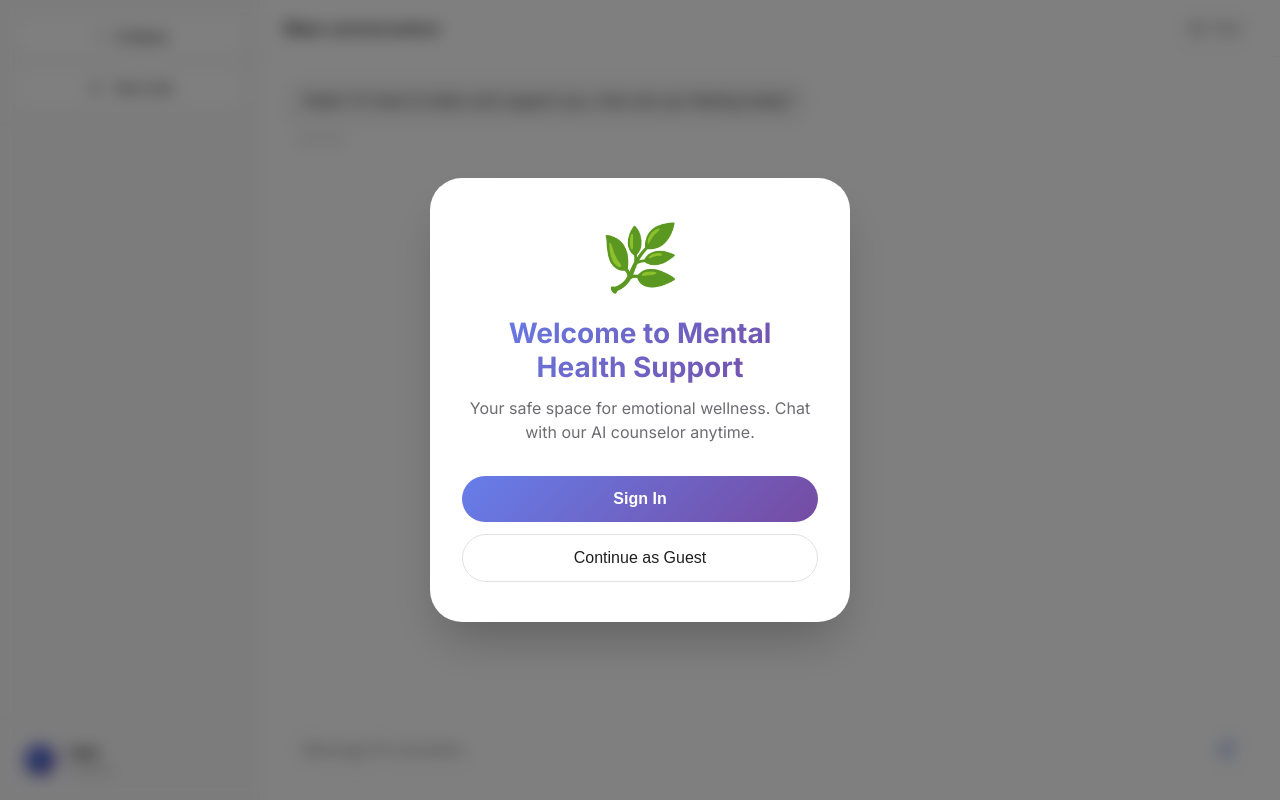
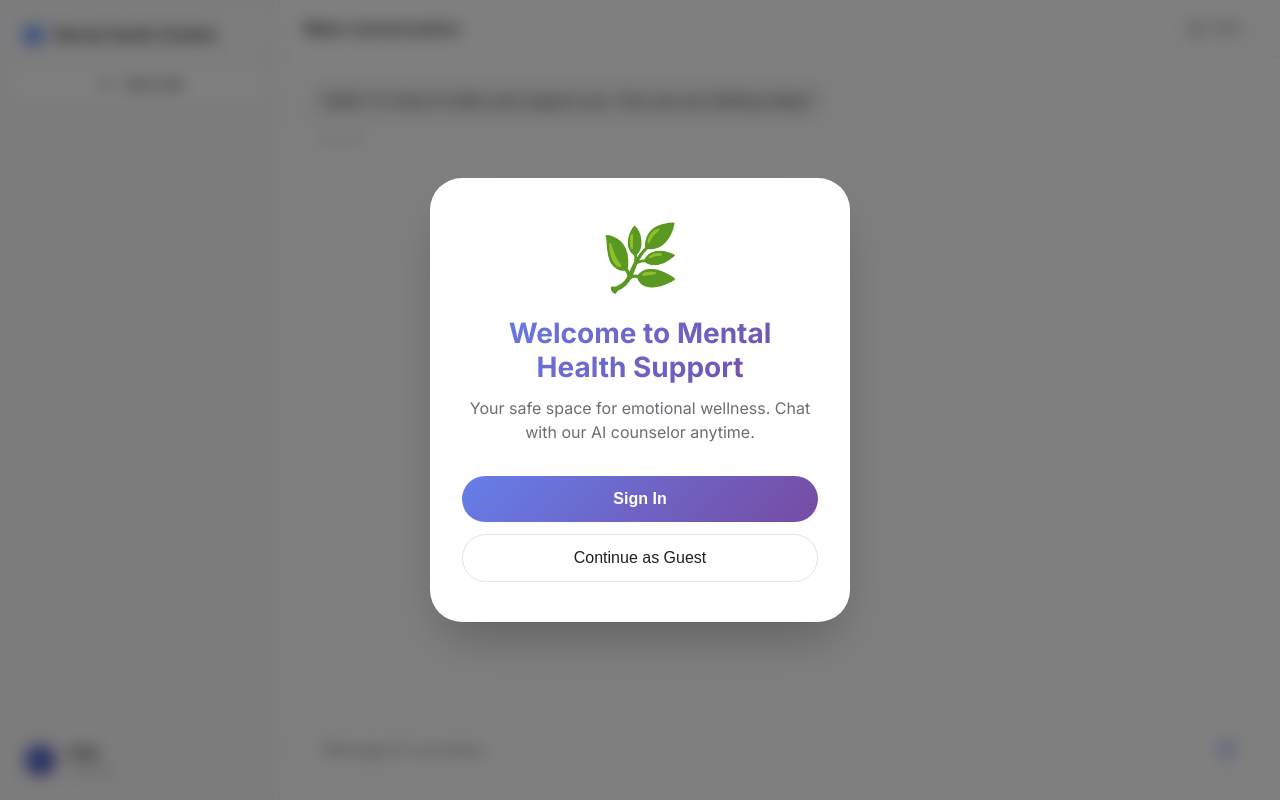
Before and after one commit to Jacob7179/Intelligence-Mental-Health-Chatbot, a Flask app: page / in a window 1280 px wide. Run offline with Flask 3, Linux system fonts and the light colour scheme.

Commit message:
Enhance sidebar layout with new header design and toggle button adjustments

```diff
--- a/templates/chat.html
+++ b/templates/chat.html
@@ -31,7 +31,7 @@
 
         /* SIDEBAR - Premium ChatGPT Style */
         .sidebar {
-            width: 260px;
+            width: 280px;
             background-color: #f9f9fb;
             display: flex;
             flex-direction: column;
@@ -1101,6 +1101,98 @@
             cursor: not-allowed;
             transform: none;
         }
+        /* Sidebar header - new stacked layout */
+        .sidebar-header {
+            display: flex;
+            flex-direction: column;
+            gap: 12px;
+            padding: 16px;
+            border-bottom: 1px solid rgba(0,0,0,0.05);
+            margin-bottom: 12px;
+        }
+
+        .sidebar-top {
+            display: flex;
+            align-items: center;
+            justify-content: space-between;
+            width: 100%;
+        }
+
+        .logo-area {
+            display: flex;
+            align-items: center;
+            gap: 10px;
+            overflow: hidden;
+        }
+
+        .sidebar-icon {
+            width: 28px;
+            height: 28px;
+            flex-shrink: 0;
+        }
+
+        .app-title {
+            font-size: 15px;
+            font-weight: 600;
+            color: #1f1f1f;
+            white-space: nowrap;
+            overflow: hidden;
+            text-overflow: ellipsis;
+        }
+
+        /* Toggle button - remove full width, keep compact */
+        .sidebar-toggle-btn {
+            width: auto;
+            height: 36px;
+            background: #ffffff;
+            border: 1px solid rgba(0,0,0,0.08);
+            border-radius: 10px;
+            display: flex;
+            align-items: center;
+            justify-content: center;
+            gap: 6px;
+            cursor: pointer;
+            transition: all 0.2s ease;
+            background-color: #fff;
+            box-shadow: 0 1px 2px rgba(0,0,0,0.02);
+            font-size: 13px;
+            font-weight: 500;
+            color: #1f1f1f;
+            padding: 0 12px;
+        }
+
+        .sidebar-toggle-btn:hover {
+            background: #f0f0f4;
+            border-color: rgba(0,0,0,0.12);
+            transform: translateY(-1px);
+        }
+
+        .sidebar-toggle-btn svg {
+            width: 14px;
+            height: 14px;
+            transition: transform 0.25s ease;
+            stroke: #5e5e66;
+            stroke-width: 2;
+        }
+
+        /* Adjust collapsed state - hide app title text, keep icon */
+        .sidebar.collapsed .app-title {
+            display: none;
+        }
+
+        .sidebar.collapsed .logo-area {
+            gap: 0;
+        }
+
+        /* For mobile: ensure sidebar-top still works */
+        @media (max-width: 768px) {
+            .sidebar.mobile-open .app-title {
+                display: inline-block;
+            }
+            .sidebar.mobile-open.collapsed .app-title {
+                display: inline-block;
+            }
+        }
     </style>
 </head>
 <body>
@@ -1111,11 +1203,17 @@
     <!-- Sidebar with stacked layout: Toggle button above New Chat -->
     <div class="sidebar" id="sidebar">
         <div class="sidebar-header">
-            <div class="sidebar-toggle-btn" onclick="toggleSidebar()" aria-label="Toggle sidebar">
-                <svg viewBox="0 0 24 24" fill="none" stroke="currentColor" stroke-width="2" stroke-linecap="round" stroke-linejoin="round">
-                    <path d="M15 18l-6-6 6-6"/>
-                </svg>
-                <span>Collapse</span>
+            <div class="sidebar-top">
+                <div class="logo-area">
+                    <img src="{{ url_for('static', filename='icon/icon.ico') }}" alt="Mental Health Chatbot" class="sidebar-icon">
+                    <span class="app-title">Mental Health Chatbot</span>
+                </div>
+                <div class="sidebar-toggle-btn" onclick="toggleSidebar()" aria-label="Toggle sidebar">
+                    <svg viewBox="0 0 24 24" fill="none" stroke="currentColor" stroke-width="2" stroke-linecap="round" stroke-linejoin="round">
+                        <path d="M15 18l-6-6 6-6"/>
+                    </svg>
+                    <span style="display: none;">Collapse</span>
+                </div>
             </div>
             <button class="new-chat-btn" onclick="startNewChat()">
                 <svg viewBox="0 0 24 24" fill="none" stroke="currentColor" stroke-width="1.8">
```
